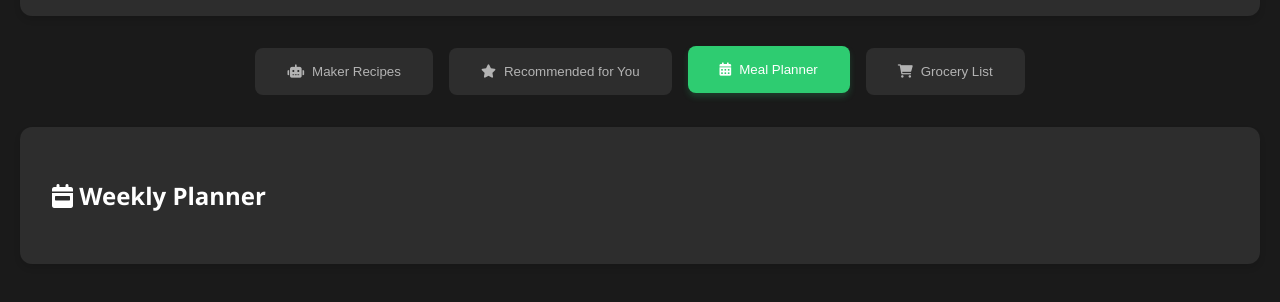
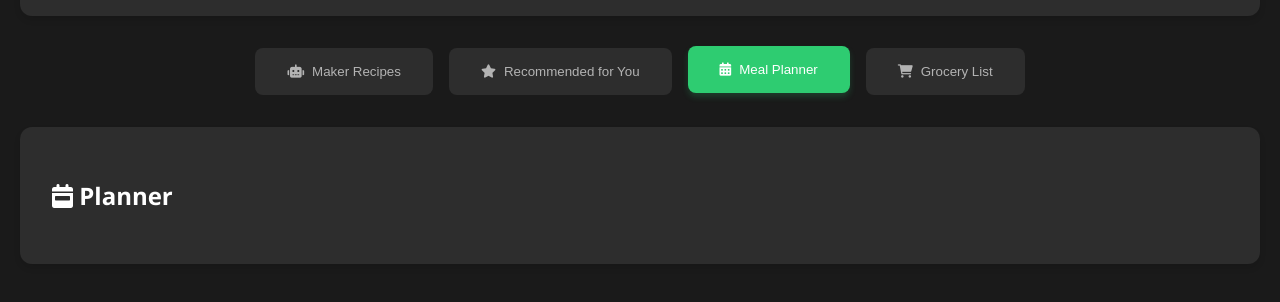
Before and after one commit to Maulik-Manipal/AI-Recipe-List-Generator, a website: page frontend/index.html in a window 1280 px wide. Both pictures are taken after a click on the button "Meal Planner". Shown: the part 122-424 px from the top of the page. Drawn offline with Linux system fonts and the light colour scheme.

Commit message:
Small Update

```diff
--- a/backend/server.js
+++ b/backend/server.js
@@ -5,18 +5,18 @@ const recipeRoutes = require('./routes/recipe');
 const app = express();
 
 // Middleware
-app.use(express.json()); // Replace bodyParser with express.json()
+app.use(express.json());
 app.use(cors());
 
 // Routes
 app.use('/api', recipeRoutes);
 
-// Health check route
+
 app.get('/', (req, res) => {
   res.send('Backend server is running!');
 });
 
-// Catch-all for undefined routes (optional but recommended)
+
 app.use((req, res, next) => {
   res.status(404).json({ error: 'Route not found' });
 });
--- a/frontend/index.html
+++ b/frontend/index.html
@@ -75,7 +75,7 @@
   <!-- Meal Planner Tab -->
   <div class="tab-content" id="meal-planner">
     <div class="meal-planner-container">
-      <h2><i class="fas fa-calendar-week"></i> Weekly Planner</h2>
+      <h2><i class="fas fa-calendar-week"></i> Planner</h2>
       <div class="calendar-grid" id="calendar-grid"></div>
     </div>
   </div>
```
